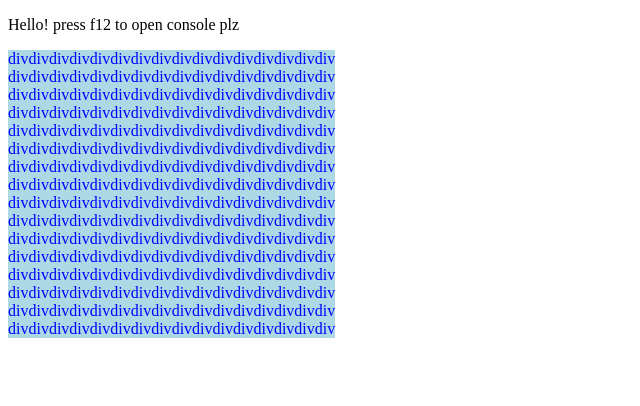
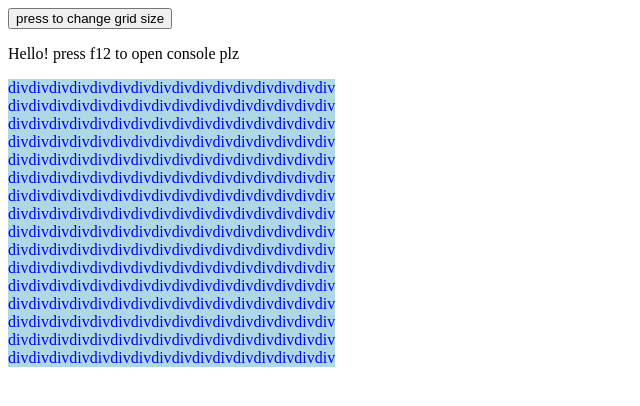
Before and after one commit to sjursaa/odin-etch-a-sketch, a plain HTML site: page index.html in a window 1280 px wide. Shown: the whole page, without its empty margins (0-640 px from the left). Drawn offline with Linux system fonts and the light colour scheme.

Commit message:
add button for adjusting gridsize

```diff
--- a/index.html
+++ b/index.html
@@ -8,6 +8,7 @@
     <script src="script.js" defer></script>
   </head>
   <body>
+    <button type="">press to change grid size</button>
     <p>Hello! press f12 to open console plz</p>
     <div id="container"></div>
   </body>
--- a/script.js
+++ b/script.js
@@ -1,13 +1,14 @@
+let gridSize = 16;
 // Task 1: Create squares 16x16 divs inside container:
 const container = document.querySelector("#container");
 container.setAttribute("style", "display: flex; flex-direction: column");
 
-for (let i = 0; i < 16; i++) {
+for (let i = 0; i < gridSize; i++) {
   const divContainer = document.createElement("div-container");
   divContainer.classList.add("container2");
   divContainer.setAttribute("style", "display: flex; flex-direction: row");
   container.appendChild(divContainer);
-  for (let i = 0; i < 16; i++) {
+  for (let i = 0; i < gridSize; i++) {
     const div = document.createElement("div");
     div.classList.add("div");
     div.textContent = "div";
@@ -20,6 +21,11 @@ for (let i = 0; i < 16; i++) {
 }
 
 // TODO: add button to create new fresh grid, get user input to decide number of squares (userInput1xuserInput1)
+const button = document.querySelector("button");
+button.addEventListener("click", () => {
+  gridSize = prompt("plz type grid value");
+  console.log(gridSize);
+});
 
 // TODO: Extra! Randomize rgb color for each hover
 
```
